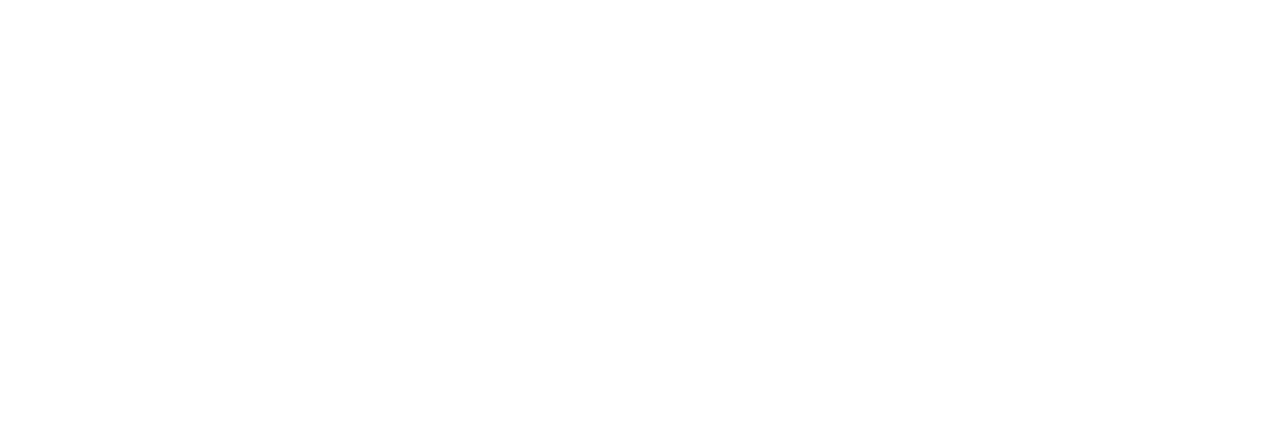
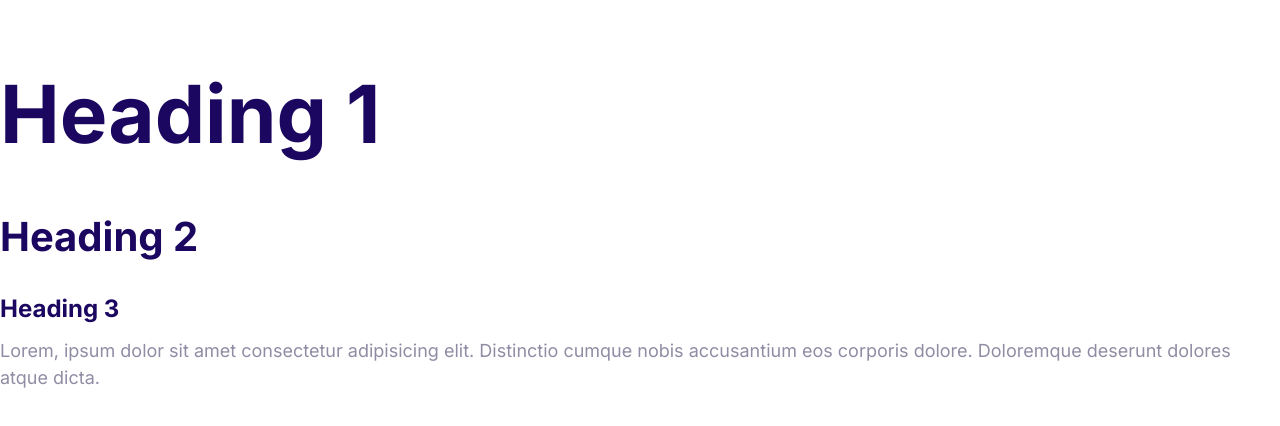
Before and after one commit to DylanCole914/websiteredo, a plain HTML site: page index.html in a window 1280 px wide. Drawn offline with Linux system fonts and the light colour scheme.

Commit message:
Define the syles for the fonts.

```diff
--- a/CSS/styles.css
+++ b/CSS/styles.css
@@ -5,3 +5,55 @@
   --color-headings: #1b0760;
   --color-body: #918ca4;
 }
+
+html {
+  font-size: 62.5%;
+}
+body {
+  font-family: Inter, Arial, Helvetica, sans-serif;
+  color: var(--color-body);
+  line-height: 1.5;
+  font-size: 2.4rem;
+}
+
+/* Typography */
+h1,
+h2,
+h3 {
+  color: var(--color-headings);
+  margin-bottom: 1rem;
+}
+
+h1 {
+  font-size: 7rem;
+}
+
+h2 {
+  font-size: 4rem;
+}
+
+h3 {
+  font-size: 3rem;
+}
+
+p {
+  margin-top: 0;
+}
+
+@media screen and (min-width: 1024px) {
+  body {
+    font-size: 1.8rem;
+  }
+
+  h1 {
+    font-size: 8rem;
+  }
+
+  h2 {
+    font-size: 4rem;
+  }
+
+  h3 {
+    font-size: 2.4rem;
+  }
+}
--- a/index.html
+++ b/index.html
@@ -5,8 +5,22 @@
     <meta http-equiv="X-UA-Compatible" content="IE=edge" />
     <meta name="viewport" content="width=device-width, initial-scale=1.0" />
     <title>Document</title>
+    <link rel="preconnect" href="https://fonts.gstatic.com" />
+    <link
+      href="https://fonts.googleapis.com/css2?family=Inter:wght@400;700&display=swap"
+      rel="stylesheet"
+    />
     <link rel="stylesheet" href="css/normalize.css" />
     <link rel="stylesheet" href="CSS/styles.css" />
   </head>
-  <body></body>
+  <body>
+    <h1>Heading 1</h1>
+    <h2>Heading 2</h2>
+    <h3>Heading 3</h3>
+    <p>
+      Lorem, ipsum dolor sit amet consectetur adipisicing elit. Distinctio
+      cumque nobis accusantium eos corporis dolore. Doloremque deserunt dolores
+      atque dicta.
+    </p>
+  </body>
 </html>
```
